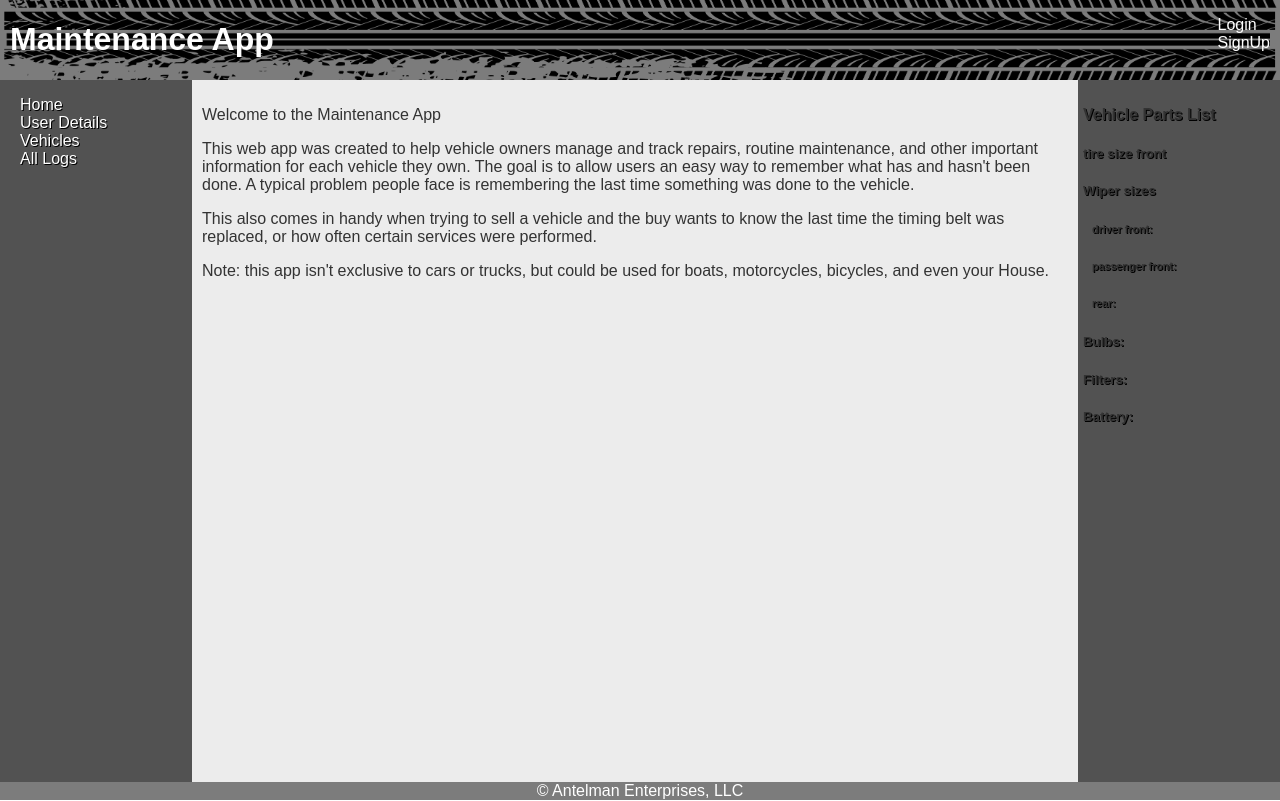
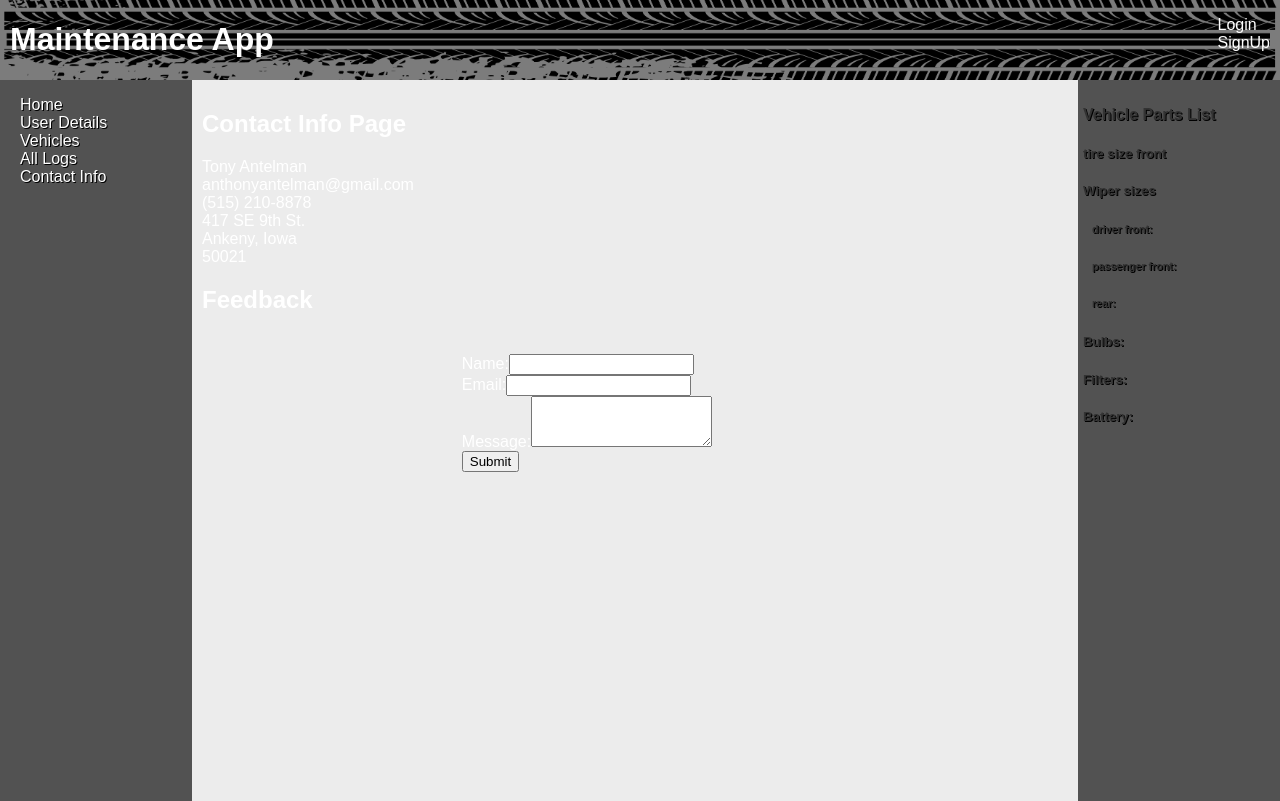
Before and after one commit to Antelman82/maintenance-app-frontend, a React (Create React App) app in the folder maintenance-log-app/: page /contactinfo in a window 1280 px wide. Before the commit this address led to /home. Shown: the top 801 px of the page. Built offline with nearby package versions, Linux system fonts and the light colour scheme; no server answers.

Commit message:
updated contact info and feedback

```diff
--- a/maintenance-log-app/package.json
+++ b/maintenance-log-app/package.json
@@ -11,6 +11,8 @@
     "axios": "^0.19.2",
     "material-ui": "^0.20.2",
     "material-ui-upload": "^1.2.1",
+    "node": "^13.13.0",
+    "nodemailer": "^6.4.6",
     "react": "^16.13.1",
     "react-aws-s3": "^1.3.0",
     "react-dom": "^16.13.1",
--- a/maintenance-log-app/public/index.html
+++ b/maintenance-log-app/public/index.html
@@ -9,6 +9,8 @@
       name="description"
       content="Web site created using create-react-app"
     />
+    <script src="https://smtpjs.com/v3/smtp.js">
+    </script>
     <!-- <script src=”%PUBLIC_URL%/config.js” type=”text/javascript”></script> -->
     <!--
       manifest.json provides metadata used when your web app is installed on a
--- a/maintenance-log-app/src/App.js
+++ b/maintenance-log-app/src/App.js
@@ -11,6 +11,7 @@ import LogAdd from './LogAdd'
 import LogUpdate from './LogUpdate'
 import LogConfirmDelete from './LogConfirmDelete'
 import RegisterUser from './RegisterUser'
+import ContactInfo from './ContactInfo'
 import {Route, Link, Redirect, Switch, withRouter} from "react-router-dom"
 // import { ReactS3Client } from './UploadToS3'
 // import S3 from 'react-aws-s3';
@@ -428,6 +429,7 @@ class App extends Component {
               <li><Link to="/user">User Details</Link></li>
               <li><Link to="/vehicles">Vehicles</Link></li>
               <li><Link to="/logs/all">All Logs</Link></li>
+              <li><Link to="/contactinfo">Contact Info</Link></li>
             </ul>
           </nav>
           <main className="App-content">
@@ -544,6 +546,10 @@ class App extends Component {
                   />
                 }
               />
+              <Route
+                path="/contactinfo"
+                component={ContactInfo}
+              />
               <Route path="/*" render={() => <Redirect to="/home" />} />
             </Switch>
             {/* <div>Testing S3 file uploads</div>
--- /dev/null
+++ b/maintenance-log-app/src/ContactInfo.js
@@ -0,0 +1,24 @@
+import React, { Component } from 'react'
+import Feedback from './Feedback'
+
+class ContactInfo extends Component {
+    render(){
+        return(
+            <div className='contact-info'>
+                <h2>Contact Info Page</h2>
+
+                <div>Tony Antelman</div>
+                <div>anthonyantelman@gmail.com</div>
+                <div>(515) 210-8878</div>
+                <div>417 SE 9th St.</div>
+                <div>Ankeny, Iowa</div>
+                <div>50021</div>
+
+                <h2>Feedback</h2>
+                <div><Feedback /></div>
+            </div>
+        )
+    }
+}
+
+export default ContactInfo
--- /dev/null
+++ b/maintenance-log-app/src/Feedback.js
@@ -0,0 +1,80 @@
+import React, {Component} from 'react';
+var nodemailer = require('nodemailer')
+
+class Feedback extends Component {
+    constructor(props){
+        super(props)
+
+        this.state = {
+            name: '',
+            email: '',
+            message: ''
+        }
+    }
+
+    handleSendEmail = event => {
+        var transporter = nodemailer.createTransport({
+            service: 'gmail',
+            auth: {
+            user: 'anthonyantelman@gmail.com',
+            pass: 'Antant82*'
+            }
+        });
+
+        var mailOptions = {
+            from: this.state.email,
+            to: 'anthonyantelman@gmail.com',
+            subject: '[Maintenance-Log-App] Feedback]',
+            text: `Message from user ${this.state.message} ${this.state.message}`
+        };
+
+        transporter.sendMail(mailOptions, function(error, info){
+            if (error) {
+            console.log(error);
+            } else {
+            console.log('Email sent: ' + info.response);
+            }
+        });
+    }
+
+    changeHandler = (event) => {
+        event.preventDefault()
+            var stateObject = function() {
+              var returnObj = {};
+              returnObj['display_' + event.target.name] = true;
+                 return returnObj;
+            }();
+
+            this.setState( stateObject );
+            this.setState({
+                [event.target.name] : event.target.value,
+            })
+        }
+
+
+    render(){
+        return(
+            <div className='feedback'>
+                <form onSubmit={this.handleSubmitEmail}>
+                    <div className='name-group'>
+                        <label htmlFor="name">Name:
+                            <input className='input' type="text" id="name" name="name" value={this.state.name} onChange={this.changeHandler}  />
+                        </label>
+                    </div>
+                    <div>
+                        <label htmlFor="email">Email:
+                            <input className='input' type="text" id="email" name="email" value={this.state.email} onChange={this.changeHandler}  />
+                        </label>
+                    </div>
+                    <div>
+                        <label htmlFor="message">Message:
+                            <textarea className='input'rows="3" type="text" id="message" name="message" value={this.state.message} onChange={this.changeHandler}  />
+                        </label>
+                    </div>
+                    <input className="input" type="submit" />
+                </form>
+            </div>
+        )
+    }
+}
+export default Feedback
--- a/maintenance-log-app/src/index.css
+++ b/maintenance-log-app/src/index.css
@@ -192,6 +192,33 @@ input[type=text]{
   color: #3f3f3f;
 }
 
+.contact-info{
+  color: white;
+  /* display: flex; */
+  /* align-items: center; */
+}
+.contact-info ul {
+  list-style: none;
+  float: right;
+  margin: 0;
+}
+.contact-info li {
+  float: left;
+  width: 100px;
+  line-height: 80px;
+  vertical-align: middle;
+  text-align: center;
+  margin: 0;
+}
+.feedback{
+  color: white;
+  width: 300px;
+  height: 500px;
+  display: block;
+  padding: 20px 30% 10% 30%;
+  /* font-size: 25pt; */
+}
+
 @media screen and (min-width: 768px) {
   .App-body {
     flex-direction: row;
```
Also changed, not shown: 2 other files (tests, documents, lock files or other folders).
